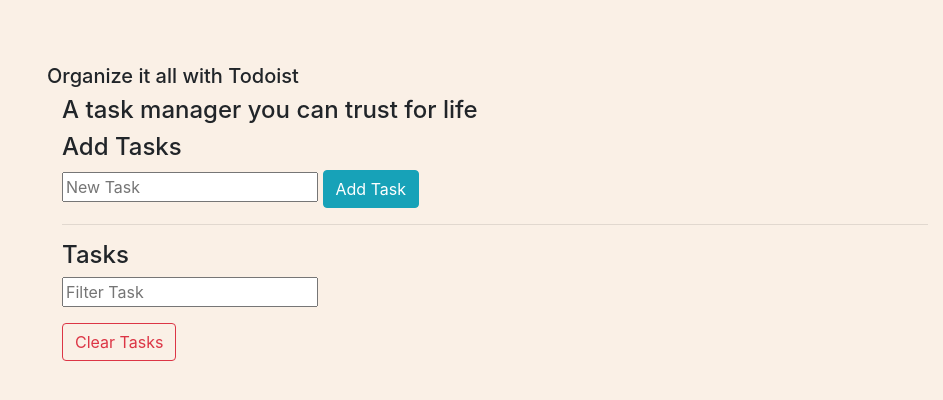
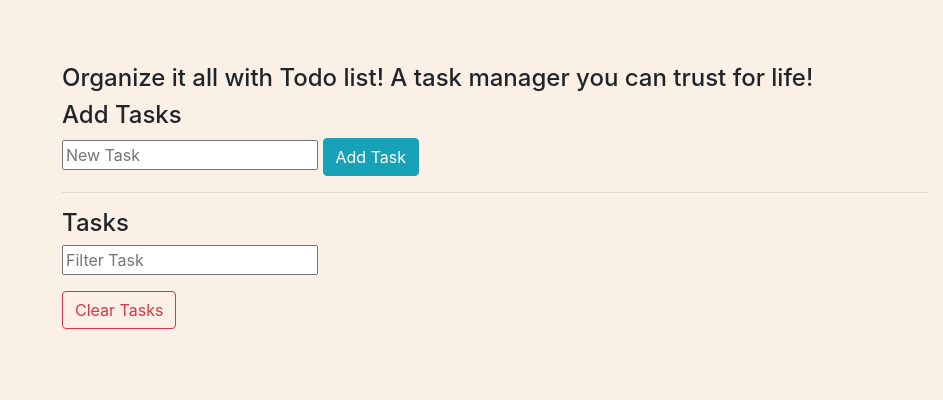
Before and after one commit to ashabshafi/ashabshafi.github.io, a plain HTML site: page index.html in a window 1280 px wide. Shown: the whole page, without its empty margins (337-1280 px from the left). Drawn offline with nearby package versions, Linux system fonts and the light colour scheme.

Commit message:
Update index.html

```diff
--- a/index.html
+++ b/index.html
@@ -17,9 +17,8 @@
 </style>
 
 <body>
-     <h5>Organize it all with Todoist</h5>
     <div class="container">
-        <h4>A task manager you can trust for life</h4>
+        <h4>Organize it all with Todo list! A task manager you can trust for life! </h4>
         <h4>Add Tasks </h4>
         <form id="task_form">
             <input type="text" id="new_task" placeholder="New Task" >
```
